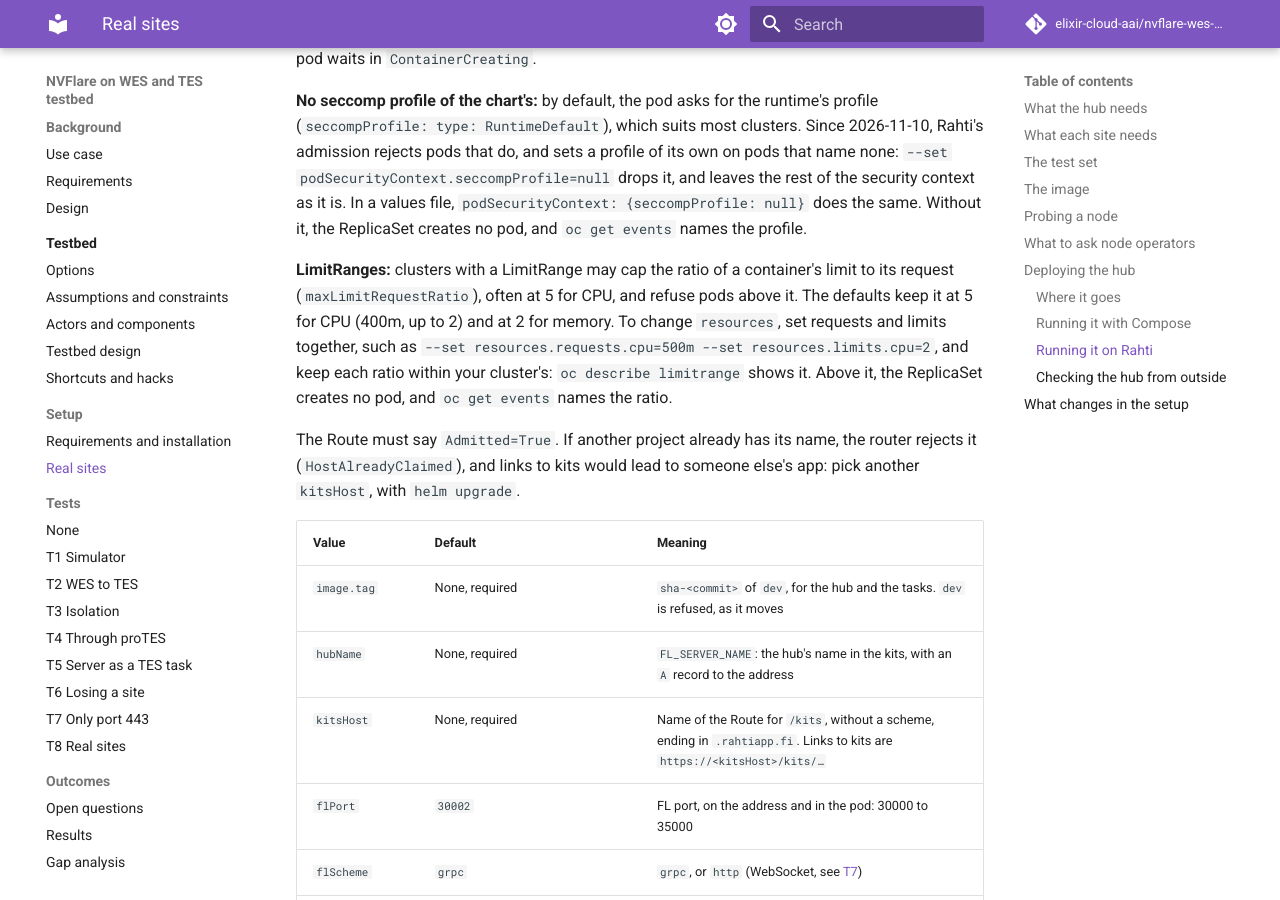
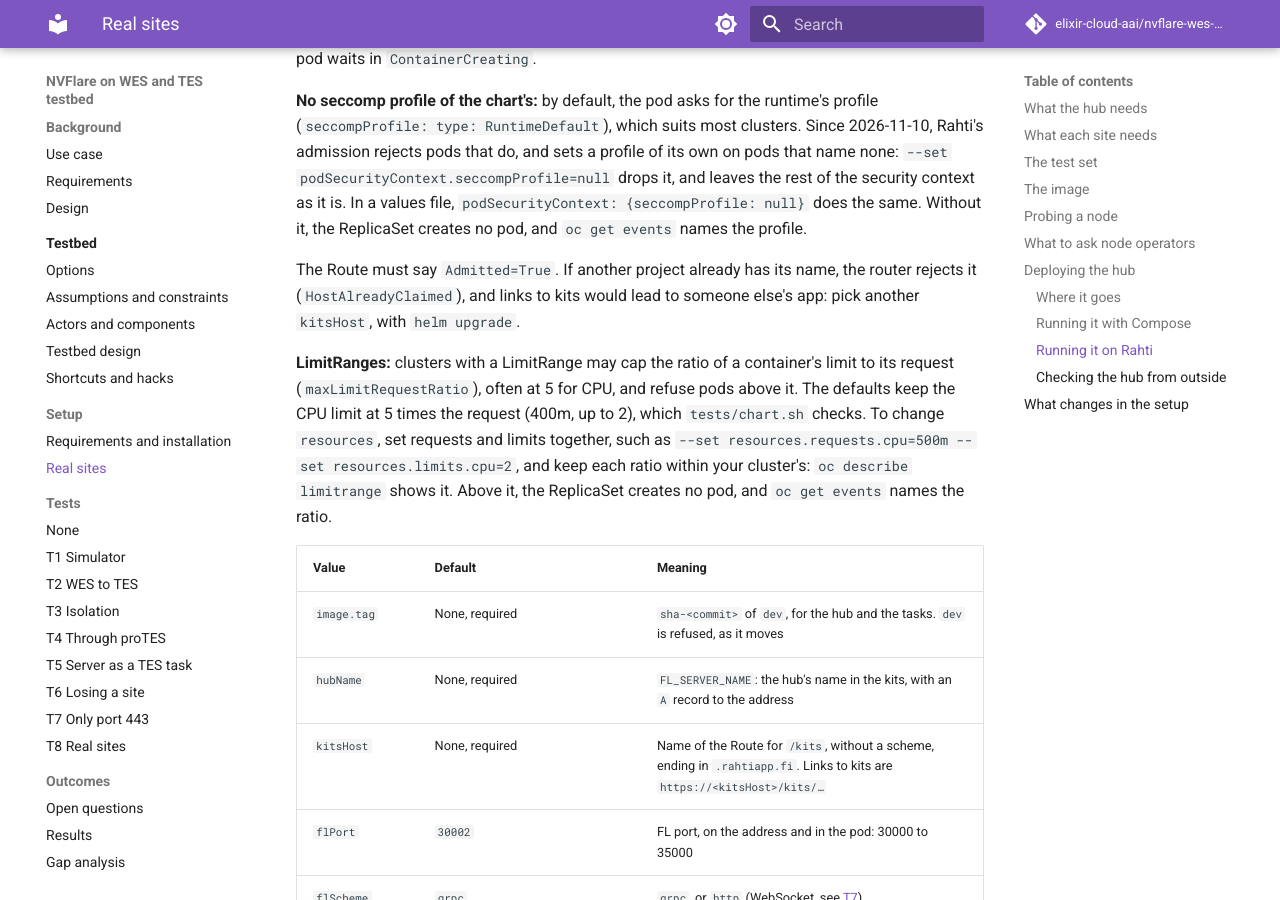
Before and after one commit to elixir-cloud-aai/nvflare-wes-testbed, an MkDocs documentation site: the page built from docs/setup/real-sites.md, in a window 1280 px wide and 900 px high, scrolled down 8130 px. Built offline with MkDocs 1.6.1 and Material for MkDocs 9.7.7, drawn with Linux system fonts in a browser that asks for light colours; comment, search, counter and statistics services are not loaded; some of the changed text lies outside the part shown.

Commit message:
fix(chart): address review of the ratio check
Parse decimal CPU quantities with whole numbers, as floating point
dropped a millicore for values such as 1.001. Name the maximum ratio
once, and say which quantities the parser takes.

Move the LimitRange note after the Route's, drop the untested claim on
memory, and note that `helm upgrade --reuse-values` keeps the old
defaults, with --reset-then-reuse-values to take up the new request.

Co-Authored-By: Claude Opus 5.5 <noreply@anthropic.com>

````diff
--- a/docs/setup/real-sites.md
+++ b/docs/setup/real-sites.md
@@ -195,9 +195,9 @@ oc get route hub-nvflare-wes-hub-kits -o jsonpath='{.status.ingress[0].condition
 
 **No seccomp profile of the chart's:** by default, the pod asks for the runtime's profile (`seccompProfile: type: RuntimeDefault`), which suits most clusters. Since 2026-11-10, Rahti's admission rejects pods that do, and sets a profile of its own on pods that name none: `--set podSecurityContext.seccompProfile=null` drops it, and leaves the rest of the security context as it is. In a values file, `podSecurityContext: {seccompProfile: null}` does the same. Without it, the ReplicaSet creates no pod, and `oc get events` names the profile.
 
-**LimitRanges:** clusters with a LimitRange may cap the ratio of a container's limit to its request (`maxLimitRequestRatio`), often at 5 for CPU, and refuse pods above it. The defaults keep it at 5 for CPU (400m, up to 2) and at 2 for memory. To change `resources`, set requests and limits together, such as `--set resources.requests.cpu=500m --set resources.limits.cpu=2`, and keep each ratio within your cluster's: `oc describe limitrange` shows it. Above it, the ReplicaSet creates no pod, and `oc get events` names the ratio.
+The Route must say `Admitted=True`. If another project already has its name, the router rejects it (`HostAlreadyClaimed`), and links to kits would lead to someone else's app: pick another `kitsHost`, with `helm upgrade`.
 
-The Route must say `Admitted=True`. If another project already has its name, the router rejects it (`HostAlreadyClaimed`), and links to kits would lead to someone else's app: pick another `kitsHost`, with `helm upgrade`.
+**LimitRanges:** clusters with a LimitRange may cap the ratio of a container's limit to its request (`maxLimitRequestRatio`), often at 5 for CPU, and refuse pods above it. The defaults keep the CPU limit at 5 times the request (400m, up to 2), which `tests/chart.sh` checks. To change `resources`, set requests and limits together, such as `--set resources.requests.cpu=500m --set resources.limits.cpu=2`, and keep each ratio within your cluster's: `oc describe limitrange` shows it. Above it, the ReplicaSet creates no pod, and `oc get events` names the ratio.
 
 | Value | Default | Meaning |
 |---|---|---|
@@ -238,6 +238,8 @@ helm uninstall hub
 oc delete secret nvflare-wes-sites
 ```
 
+`--reuse-values` keeps the defaults of the chart you installed, not the new ones: an install from before the CPU request of 400m keeps 250m. To take up new defaults and keep your own values, use `--reset-then-reuse-values` (Helm 3.14 or later) in place of `--reuse-values`.
+
 After editing `sites.json`, replace the Secret and restart the pod:
 
 ```fish
````
Also changed, not shown: 1 other file.
